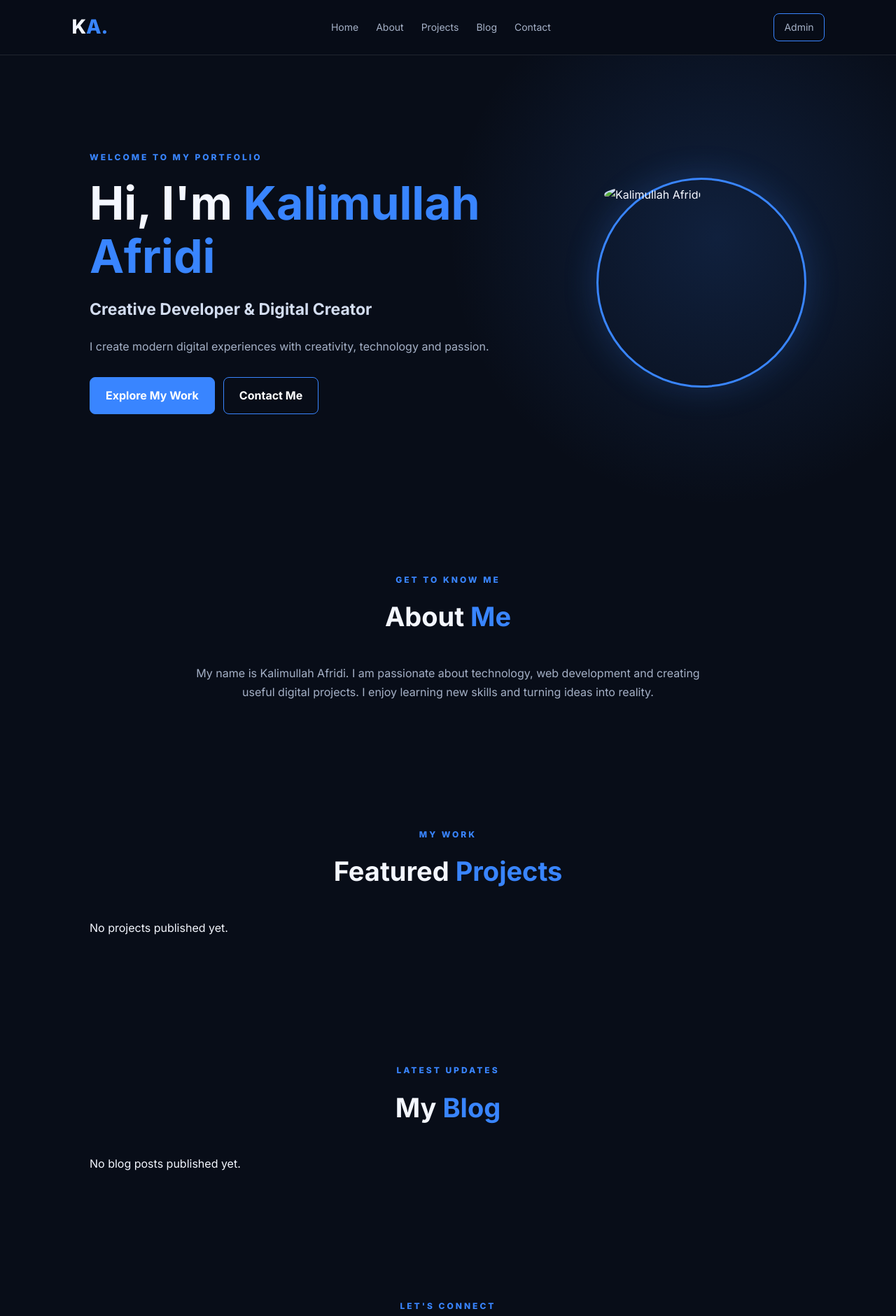
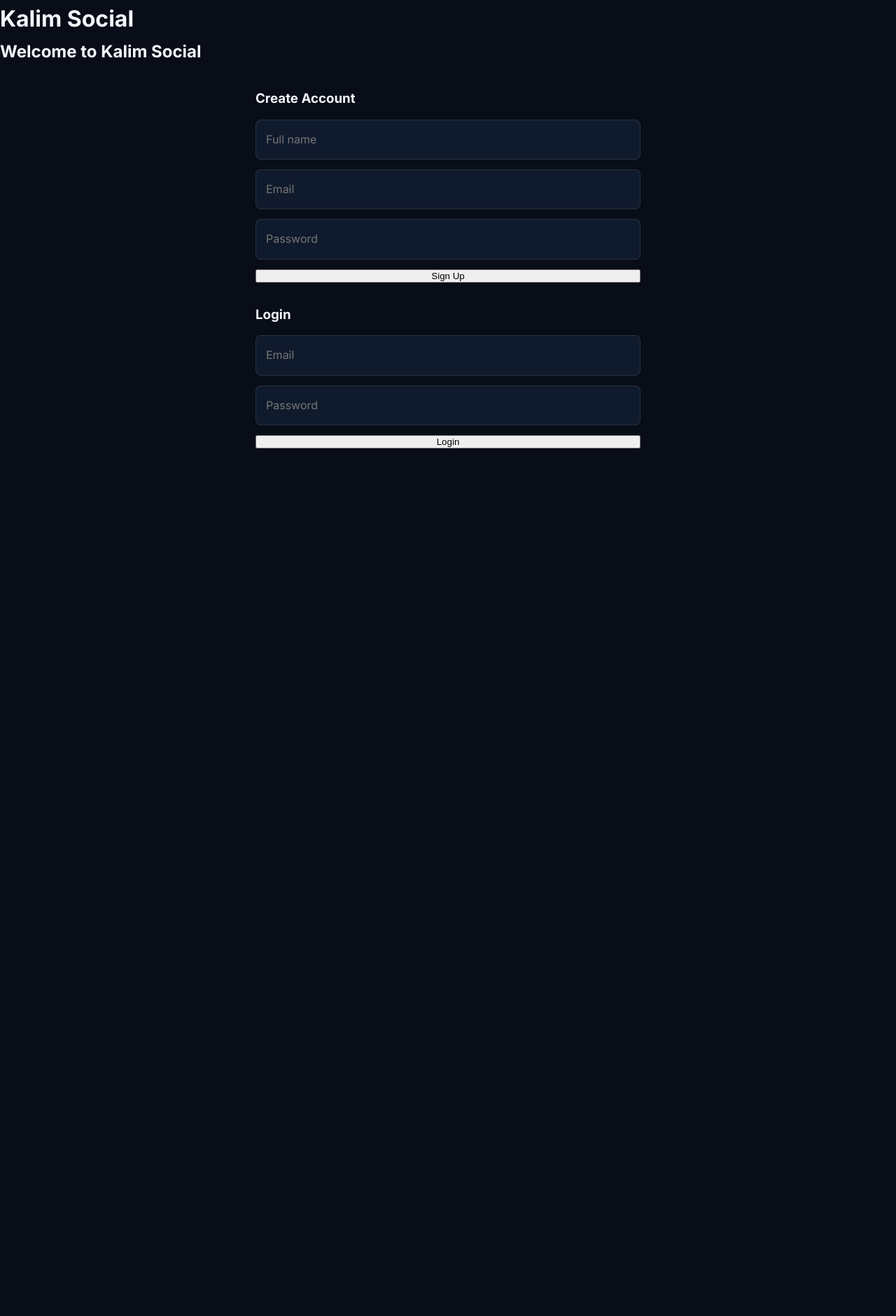
Before and after one commit to kafridi1/kalim-ullah-afridi, a plain HTML site: page index.html in a window 1280 px wide. Shown: the top 1881 px of the page at 70% size. After the commit the page ends 800 px from the top, so only its background shows below. Drawn offline with nearby package versions, Linux system fonts and the light colour scheme.

Commit message:
Update index.html

```diff
--- a/index.html
+++ b/index.html
@@ -4,86 +4,52 @@
 <head>
   <meta charset="UTF-8">
   <meta name="viewport" content="width=device-width, initial-scale=1.0">
-  <title>Kalimullah Afridi | Portfolio</title>
+  <title>Kalim Social</title>
   <link rel="stylesheet" href="style.css">
+  <script src="https://cdn.jsdelivr.net/npm/@supabase/supabase-js@2"></script>
 </head>
 <body>
 
-<header class="navbar">
-  <a href="#" class="logo">K<span>A.</span></a>
-  <nav>
-    <a href="#home">Home</a>
-    <a href="#about">About</a>
-    <a href="#projects">Projects</a>
-    <a href="#blog">Blog</a>
-    <a href="#contact">Contact</a>
-  </nav>
-  <a href="admin.html" class="admin-link">Admin</a>
-</header>
+  <header>
+    <h1>Kalim Social</h1>
+  </header>
 
-<section class="hero" id="home">
-  <div class="hero-content">
-    <p class="eyebrow">WELCOME TO MY PORTFOLIO</p>
-    <h1>Hi, I'm <span>Kalimullah Afridi</span></h1>
-    <h2>Creative Developer & Digital Creator</h2>
-    <p class="hero-description">
-      I create modern digital experiences with creativity,
-      technology and passion.
-    </p>
-    <div class="hero-buttons">
-      <a href="#projects" class="btn primary">Explore My Work</a>
-      <a href="#contact" class="btn secondary">Contact Me</a>
-    </div>
-  </div>
-  <div class="hero-image">
-    <img src="kalimullah.png" alt="Kalimullah Afridi">
-  </div>
-</section>
+  <main id="app">
+    <section id="auth-section">
+      <h2>Welcome to Kalim Social</h2>
 
-<section class="section about" id="about">
-  <p class="eyebrow">GET TO KNOW ME</p>
-  <h2 class="section-title">About <span>Me</span></h2>
-  <p class="about-text">
-    My name is Kalimullah Afridi. I am passionate about technology,
-    web development and creating useful digital projects.
-    I enjoy learning new skills and turning ideas into reality.
-  </p>
-</section>
+      <form id="signup-form">
+        <h3>Create Account</h3>
+        <input id="signup-name" placeholder="Full name" required>
+        <input id="signup-email" type="email" placeholder="Email" required>
+        <input id="signup-password" type="password" placeholder="Password" required>
+        <button type="submit">Sign Up</button>
+      </form>
 
-<section class="section" id="projects">
-  <p class="eyebrow">MY WORK</p>
-  <h2 class="section-title">Featured <span>Projects</span></h2>
-  <div class="cards" id="projectList"></div>
-</section>
+      <form id="login-form">
+        <h3>Login</h3>
+        <input id="login-email" type="email" placeholder="Email" required>
+        <input id="login-password" type="password" placeholder="Password" required>
+        <button type="submit">Login</button>
+      </form>
+    </section>
 
-<section class="section" id="blog">
-  <p class="eyebrow">LATEST UPDATES</p>
-  <h2 class="section-title">My <span>Blog</span></h2>
-  <div class="cards" id="postList"></div>
-</section>
+    <section id="home-section" hidden>
+      <h2>Your Feed</h2>
+      <button id="logout-button">Logout</button>
 
-<section class="section contact" id="contact">
-  <p class="eyebrow">LET'S CONNECT</p>
-  <h2 class="section-title">Contact <span>Me</span></h2>
-  <p>Have a question or an idea? Send me a message.</p>
+      <form id="post-form">
+        <textarea id="post-content" placeholder="What's on your mind?"></textarea>
+        <input id="post-image" type="file" accept="image/*">
+        <button type="submit">Create Post</button>
+      </form>
 
-  <form id="contactForm">
-    <input id="contactName" type="text" placeholder="Your Name" required>
-    <input id="contactEmail" type="email" placeholder="Your Email" required>
-    <textarea id="contactMessage" placeholder="Your Message" required></textarea>
-    <button class="btn primary" type="submit">Send via Email</button>
-  </form>
+      <div id="feed"></div>
+    </section>
 
-  <a class="whatsapp" href="https://wa.me/923275194757" target="_blank" rel="noopener">
-    Contact on WhatsApp
-  </a>
-</section>
+    <p id="message"></p>
+  </main>
 
-<footer>
-  <p>© <span id="year"></span> Kalimullah Afridi. All rights reserved.</p>
-  <p>Designed with creativity and passion.</p>
-</footer>
-
-<script src="script.js"></script>
+  <script src="app.js"></script>
 </body>
 </html>
```
